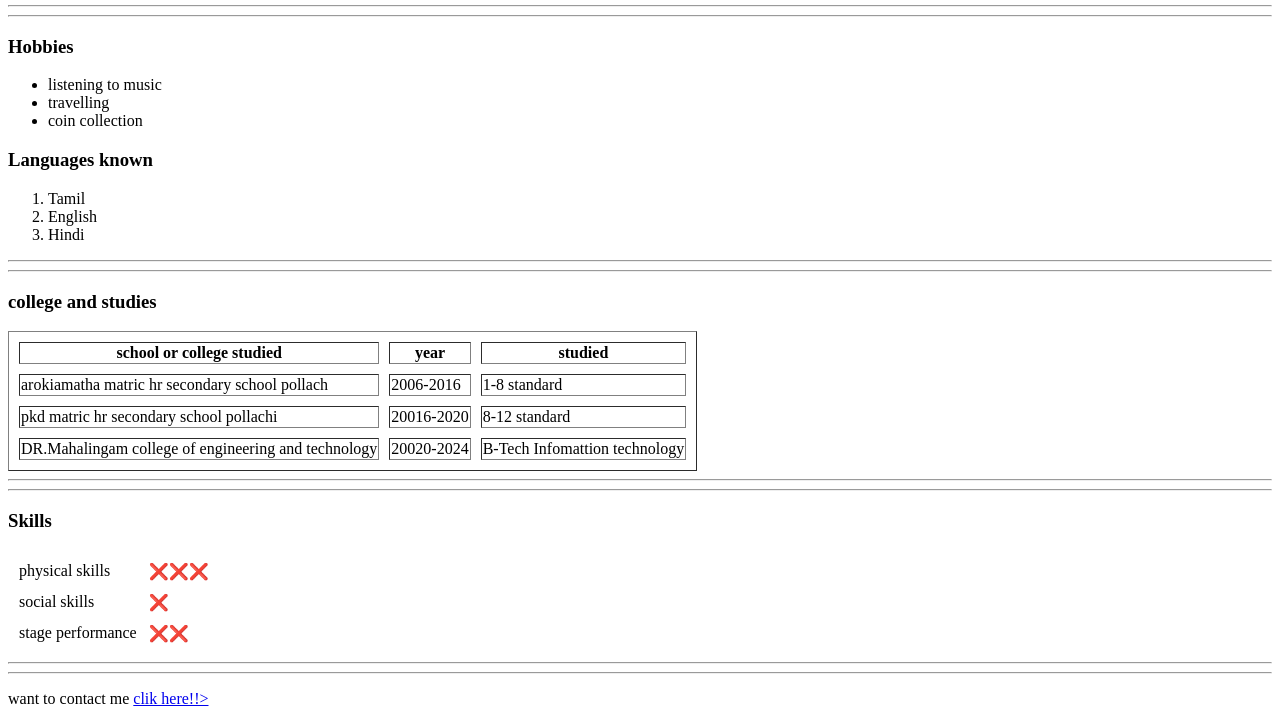
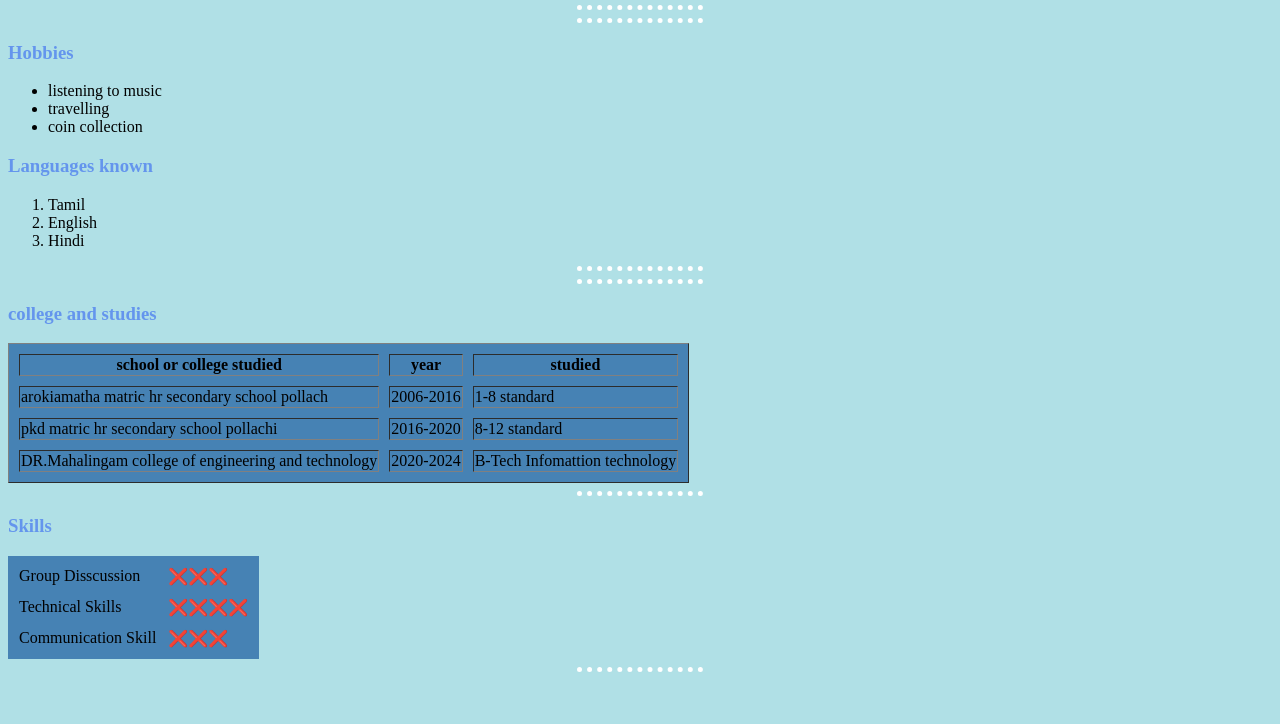
Before and after one commit to Gurunanthan/profile, a plain HTML site: page index.html in a window 1280 px wide. Shown: the part 101-825 px from the top of the page. After the commit the page ends 800 px from the top, so only its background shows below. Drawn offline with Linux system fonts and the light colour scheme.

Commit message:
updated and linked the css
updated and linked the css an changed in table

```diff
--- a/index.html
+++ b/index.html
@@ -4,14 +4,15 @@
     <meta charset="UTF-8">
     <meta http-equiv="X-UA-Compatible" content="IE=edge">
     <meta name="viewport" content="width=device-width, initial-scale=1.0">
-    <title>Document</title>
+    <title>Gurunanthan Profile page</title>
+    <link rel="stylesheet" href="style.css">
 </head>
 <body>
     <table cellspacin="2px">
         <tr>
             <td><h1>gurunanthan</h1></td>
             <td><p><em>student at <a href="mcet.in">mcet </a>pollachi <strong> loves to do some coding</strong></em></p>
-                <p> studying in information technology domain at mcet college learning full stack develpment from <strong><a href="udemy.in">udemy</stong></a></p></td>        </tr>
+                <p> studying in information technology domain at mcet college learning full stack develpment from <strong>udemy</stong></p></td></tr>
     </table>
 
 
@@ -32,7 +33,7 @@
     <hr>
     <hr>
     <h3><strong>college and studies</strong></h3>
-    <table border="1px" cellspacing="10">
+    <table border="1px" cellspacing="10" id="tab1">
         <thead>
             <tr>
                 <th>school or college studied</th>
@@ -48,12 +49,12 @@
             </tr>
             <tr>
                 <td>pkd matric hr secondary school pollachi</th>
-                <td>20016-2020</th>
+                <td>2016-2020</th>
                 <td>8-12 standard</th>
             </tr>
             <tr>
                 <td>DR.Mahalingam college of engineering and technology</th>
-                <td>20020-2024</th>
+                <td>2020-2024</th>
                 <td>B-Tech Infomattion technology</th>
             </tr>
         </tfoot>
@@ -61,25 +62,22 @@
 
     </table>
     <hr>
-    <hr>
     <h3>Skills</h3>
-    <table cellspacing="10">
+    <table cellspacing="10" id="tab2">
         <tr>
-            <td>physical skills</td>
+            <td>Group Disscussion</td>
             <td>❌❌❌</td>
         </tr>
         <tr>
-            <td>social skills</td>
-            <td>❌</td>
+            <td>Technical Skills</td>
+            <td>❌❌❌❌</td>
         </tr>
         <tr>
-            <td>stage performance</td>
-            <td>❌❌</td>
+            <td>Communication Skill</td>
+            <td>❌❌❌</td>
         </tr>
     </table>
     <hr>
-    <hr>
-    <p>want to contact me <a href="contactme.html">clik here!!></a></p>
 
 
 </body>
```
